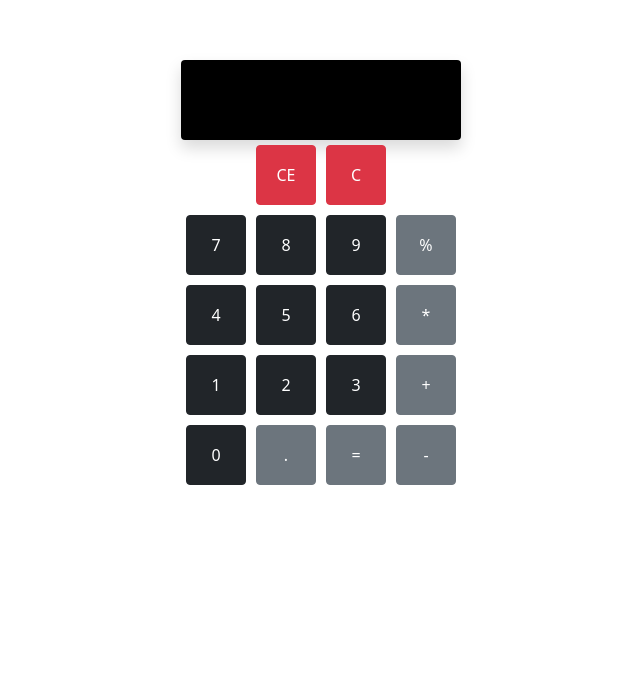
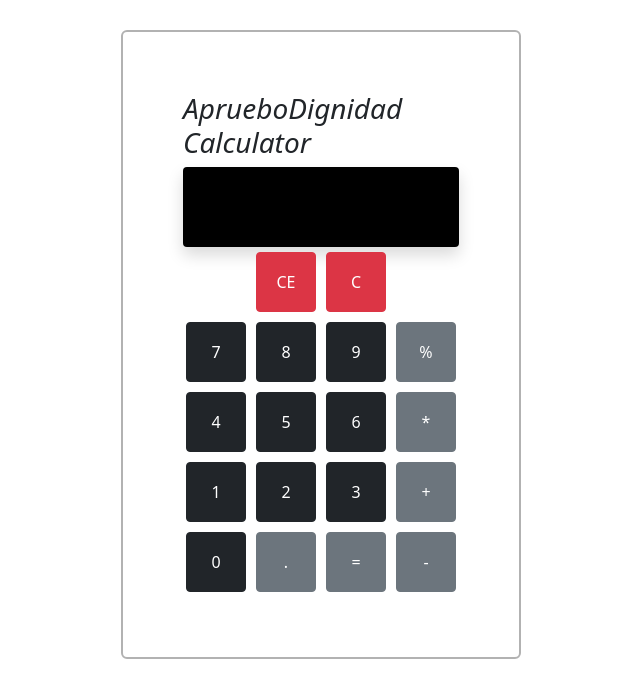
Before and after one commit to nocivescience/mi_calculadora, a plain HTML site: page index.html in a window 1280 px wide. Shown: the whole page, without its empty margins (319-959 px from the left). Drawn offline with nearby package versions, Linux system fonts and the light colour scheme.

Commit message:
terminada totalmente

```diff
--- a/index.html
+++ b/index.html
@@ -4,6 +4,7 @@
     <link rel="stylesheet" href="./style.css">
     <body>
         <div class="container">
+            <h3>AprueboDignidad Calculator</h3>
             <div class="screen shadow">
                 <div id="valor-anterior"></div>
                 <div id="valor-actual"></div>
--- a/style.css
+++ b/style.css
@@ -9,6 +9,9 @@
     flex-direction: column;
     justify-content: center;
     align-items: center;
+    border: rgb(178, 178, 178) 2px solid;
+    border-radius: 6px;
+    margin-top: 30px;
 }
 body{
     display: flex;
@@ -35,3 +38,6 @@ body{
     font-size: x-large;
     padding: 7px;
 }
+h3{
+    font-style: italic;
+}
```
